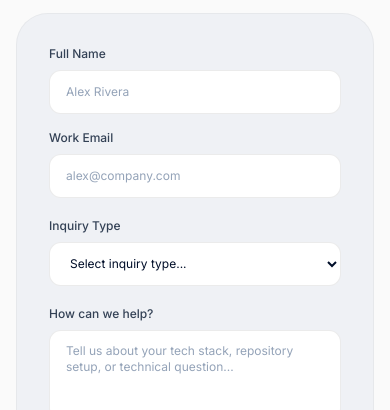
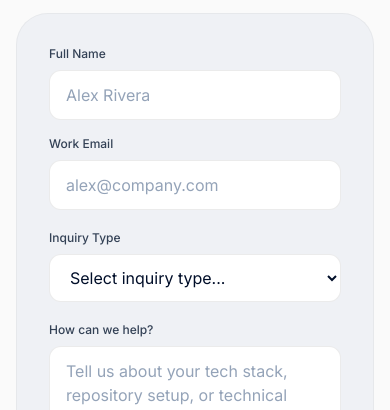
Before and after one commit to ravitejabolla756-sys/apiproof, a Next.js app in the folder apps/web/: page /contact in a window 390 px wide. Shown: the part 424-834 px from the top of the page. Built offline with nearby package versions, Linux system fonts and the light colour scheme; no server answers.

Commit message:
a11y: prevent mobile form focus zoom

```diff
--- a/apps/web/src/app/contact/page.tsx
+++ b/apps/web/src/app/contact/page.tsx
@@ -64,7 +64,7 @@ export default function ContactPage() {
                       required
                       autoComplete="name"
                       placeholder="Alex Rivera"
-                      className="min-h-11 w-full px-4 py-3 rounded-xl bg-white border border-black/[0.08] text-[#000E29] placeholder:text-slate-400 focus:outline-none focus:ring-2 focus:ring-black/10"
+                      className="min-h-11 w-full px-4 py-3 rounded-xl bg-white border border-black/[0.08] text-base text-[#000E29] placeholder:text-slate-400 focus:outline-none focus:ring-2 focus:ring-black/10"
                     />
                   </div>
                   <div className="space-y-2">
@@ -75,7 +75,7 @@ export default function ContactPage() {
                       required
                       autoComplete="email"
                       placeholder="alex@company.com"
-                      className="min-h-11 w-full px-4 py-3 rounded-xl bg-white border border-black/[0.08] text-[#000E29] placeholder:text-slate-400 focus:outline-none focus:ring-2 focus:ring-black/10"
+                      className="min-h-11 w-full px-4 py-3 rounded-xl bg-white border border-black/[0.08] text-base text-[#000E29] placeholder:text-slate-400 focus:outline-none focus:ring-2 focus:ring-black/10"
                     />
                   </div>
                 </div>
@@ -84,7 +84,7 @@ export default function ContactPage() {
                   <label htmlFor="contact-type" className="font-medium text-slate-700">Inquiry Type</label>
                   <select
                     id="contact-type"
-                    className="min-h-11 w-full px-4 py-3 rounded-xl bg-white border border-black/[0.08] text-[#000E29] focus:outline-none focus:ring-2 focus:ring-black/10"
+                    className="min-h-11 w-full px-4 py-3 rounded-xl bg-white border border-black/[0.08] text-base text-[#000E29] focus:outline-none focus:ring-2 focus:ring-black/10"
                     defaultValue=""
                     required
                   >
@@ -104,7 +104,7 @@ export default function ContactPage() {
                     rows={4}
                     required
                     placeholder="Tell us about your tech stack, repository setup, or technical question..."
-                    className="min-h-11 w-full px-4 py-3 rounded-xl bg-white border border-black/[0.08] text-[#000E29] placeholder:text-slate-400 focus:outline-none focus:ring-2 focus:ring-black/10 resize-none"
+                    className="min-h-11 w-full px-4 py-3 rounded-xl bg-white border border-black/[0.08] text-base text-[#000E29] placeholder:text-slate-400 focus:outline-none focus:ring-2 focus:ring-black/10 resize-none"
                   />
                 </div>
 
--- a/apps/web/src/app/forgot-password/page.tsx
+++ b/apps/web/src/app/forgot-password/page.tsx
@@ -48,7 +48,7 @@ export default function ForgotPasswordPage() {
         <form onSubmit={submit} aria-busy={loading} className="mt-6 space-y-5">
           <div>
             <label htmlFor="reset-email" className="mb-2 block font-mono text-xs font-medium uppercase tracking-wider text-slate-600">Email</label>
-            <input id="reset-email" type="email" required maxLength={255} autoComplete="email" value={email} onChange={(event) => setEmail(event.target.value)} className="min-h-11 w-full rounded-xl border border-[#E8E8E5] bg-[#F5F5F7] px-4 py-3 text-sm text-[#0F172A] focus:outline-none focus:ring-2 focus:ring-[#0F172A]/10" />
+          <input id="reset-email" type="email" required maxLength={255} autoComplete="email" value={email} onChange={(event) => setEmail(event.target.value)} className="min-h-11 w-full rounded-xl border border-[#E8E8E5] bg-[#F5F5F7] px-4 py-3 text-base text-[#0F172A] focus:outline-none focus:ring-2 focus:ring-[#0F172A]/10" />
           </div>
           {message && <p ref={feedbackRef} role="status" aria-live="polite" aria-atomic="true" tabIndex={-1} className="rounded-xl bg-green-50 px-4 py-3 text-sm text-green-800 outline-none focus-visible:ring-2 focus-visible:ring-[#0F172A] focus-visible:ring-offset-2">{message}</p>}
           {error && <p ref={feedbackRef} role="alert" aria-live="assertive" aria-atomic="true" tabIndex={-1} className="rounded-xl bg-red-50 px-4 py-3 text-sm text-red-700 outline-none focus-visible:ring-2 focus-visible:ring-[#0F172A] focus-visible:ring-offset-2">{error}</p>}
--- a/apps/web/src/app/login/page.tsx
+++ b/apps/web/src/app/login/page.tsx
@@ -189,7 +189,7 @@ export default function LoginPage() {
                 value={name}
                 onChange={(e) => setName(e.target.value)}
                 placeholder="Alex Morgan"
-                className="min-h-11 w-full px-4 py-3 rounded-xl bg-[#F5F5F7] border border-[#E8E8E5] text-[#0F172A] text-sm placeholder:text-slate-400 focus:outline-none focus:ring-2 focus:ring-[#0F172A]/10 focus:border-[#0F172A]/20 transition-all disabled:opacity-60 disabled:cursor-not-allowed"
+                className="min-h-11 w-full px-4 py-3 rounded-xl bg-[#F5F5F7] border border-[#E8E8E5] text-[#0F172A] text-base placeholder:text-slate-400 focus:outline-none focus:ring-2 focus:ring-[#0F172A]/10 focus:border-[#0F172A]/20 transition-all disabled:opacity-60 disabled:cursor-not-allowed"
               />
             </div>
           )}
@@ -207,7 +207,7 @@ export default function LoginPage() {
               value={email}
               onChange={(e) => setEmail(e.target.value)}
               placeholder="you@company.com"
-              className="min-h-11 w-full px-4 py-3 rounded-xl bg-[#F5F5F7] border border-[#E8E8E5] text-[#0F172A] text-sm placeholder:text-slate-400 focus:outline-none focus:ring-2 focus:ring-[#0F172A]/10 focus:border-[#0F172A]/20 transition-all disabled:opacity-60 disabled:cursor-not-allowed"
+                className="min-h-11 w-full px-4 py-3 rounded-xl bg-[#F5F5F7] border border-[#E8E8E5] text-[#0F172A] text-base placeholder:text-slate-400 focus:outline-none focus:ring-2 focus:ring-[#0F172A]/10 focus:border-[#0F172A]/20 transition-all disabled:opacity-60 disabled:cursor-not-allowed"
             />
           </div>
 
@@ -225,7 +225,7 @@ export default function LoginPage() {
               value={password}
               onChange={(e) => setPassword(e.target.value)}
               placeholder="Minimum 8 characters"
-              className="min-h-11 w-full px-4 py-3 rounded-xl bg-[#F5F5F7] border border-[#E8E8E5] text-[#0F172A] text-sm placeholder:text-slate-400 focus:outline-none focus:ring-2 focus:ring-[#0F172A]/10 focus:border-[#0F172A]/20 transition-all disabled:opacity-60 disabled:cursor-not-allowed"
+                className="min-h-11 w-full px-4 py-3 rounded-xl bg-[#F5F5F7] border border-[#E8E8E5] text-[#0F172A] text-base placeholder:text-slate-400 focus:outline-none focus:ring-2 focus:ring-[#0F172A]/10 focus:border-[#0F172A]/20 transition-all disabled:opacity-60 disabled:cursor-not-allowed"
             />
           </div>
 
--- a/apps/web/src/app/reset-password/page.tsx
+++ b/apps/web/src/app/reset-password/page.tsx
@@ -59,7 +59,7 @@ export default function ResetPasswordPage() {
         <form onSubmit={submit} aria-busy={loading} className="mt-6 space-y-5">
           <div>
             <label htmlFor="new-password" className="mb-2 block font-mono text-xs font-medium uppercase tracking-wider text-slate-600">New password</label>
-            <input id="new-password" type="password" required minLength={8} maxLength={128} autoComplete="new-password" disabled={!token || loading} value={password} onChange={(event) => setPassword(event.target.value)} className="min-h-11 w-full rounded-xl border border-[#E8E8E5] bg-[#F5F5F7] px-4 py-3 text-sm text-[#0F172A] focus:outline-none focus:ring-2 focus:ring-[#0F172A]/10 disabled:opacity-60" />
+            <input id="new-password" type="password" required minLength={8} maxLength={128} autoComplete="new-password" disabled={!token || loading} value={password} onChange={(event) => setPassword(event.target.value)} className="min-h-11 w-full rounded-xl border border-[#E8E8E5] bg-[#F5F5F7] px-4 py-3 text-base text-[#0F172A] focus:outline-none focus:ring-2 focus:ring-[#0F172A]/10 disabled:opacity-60" />
           </div>
           {!token && <p ref={feedbackRef} role="alert" aria-live="assertive" aria-atomic="true" tabIndex={-1} className="text-sm text-red-700 outline-none focus-visible:ring-2 focus-visible:ring-[#0F172A] focus-visible:ring-offset-2">This reset link is missing or invalid. Request a new one.</p>}
           {message && <p ref={feedbackRef} role="status" aria-live="polite" aria-atomic="true" tabIndex={-1} className="rounded-xl bg-green-50 px-4 py-3 text-sm text-green-800 outline-none focus-visible:ring-2 focus-visible:ring-[#0F172A] focus-visible:ring-offset-2">{message}</p>}
```
Also changed, not shown: 5 other files (tests, documents, lock files or other folders).
